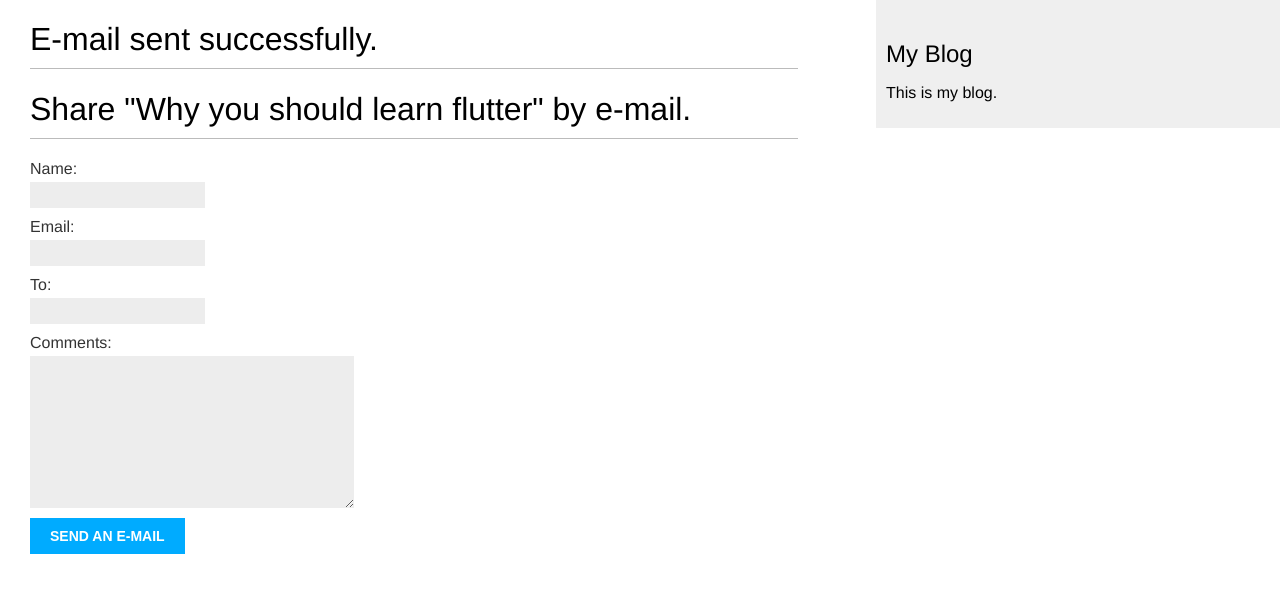
After one commit to yawtalkstechs/New-Blog-API, a Django app: page /blog/5/share/ in a window 1280 px wide. The commit adds this page. Shown: the top 593 px of the page. Run offline with Django 4.2, Linux system fonts and the light colour scheme; data comes from the database, SQL or seed files in the repository.

Commit message:
Email form added and sharing a post added

```diff
--- /dev/null
+++ b/blog/forms.py
@@ -0,0 +1,7 @@
+from django import forms
+
+class EmailPostForm(forms.Form):
+    name = forms.CharField(max_length=200)
+    email = forms.EmailField()
+    to = forms.EmailField()
+    comments = forms.CharField(required=False, widget=forms.Textarea)
--- a/blog/urls.py
+++ b/blog/urls.py
@@ -1,10 +1,12 @@
 from django.urls import path
-from .views import post_detail, post_list
+from .views import post_detail, post_list, PostListView, post_share
 
 app_name = 'blog'
 
 urlpatterns = [
-    path('', post_list, name='post_list'),
+    # path('', post_list, name='post_list'),
+    path('', PostListView.as_view(), name='post_list'),
+    path('<int:post_id>/share/', post_share, name='post_share'),
     path('<int:year>/<int:month>/<int:day>/<slug:post>/',
      post_detail, name='post_detail'),
 ]
--- a/blog/views.py
+++ b/blog/views.py
@@ -1,12 +1,16 @@
 from django.shortcuts import render, get_object_or_404
+from django.core.mail import send_mail
 from django.core.paginator import Paginator, EmptyPage, PageNotAnInteger
+from django.views.generic import ListView, DetailView
 
 from .models import Post
+from .forms import EmailPostForm
+
 # Create your views here.
 def post_list(request):
     post_list = Post.published.all()
     paginator = Paginator(post_list, 3)
-    page_number = request.GET.get('page', 1)
+    page_number = request.GET.get("page", 1)
 
     try:
         posts = paginator.page(page_number)
@@ -15,13 +19,45 @@ def post_list(request):
     except EmptyPage:
         posts = paginator.page(paginator.num_pages)
 
-    return render(request, 'blog/post/list.html', {'posts':posts})
+    return render(request, "blog/post/list.html", {"posts": posts})
+
 
 def post_detail(request, year, month, day, post):
-    post = get_object_or_404(Post,
-                            status=Post.Status.PUBLISHED,
-                            slug=post,
-                            publish__year = year,
-                            publish__month = month,
-                            publish__day = day,)
-    return render(request, 'blog/post/detail.html', {'post': post})
+    post = get_object_or_404(
+        Post,
+        status=Post.Status.PUBLISHED,
+        slug=post,
+        publish__year=year,
+        publish__month=month,
+        publish__day=day,
+    )
+    return render(request, "blog/post/detail.html", {"post": post})
+
+
+class PostListView(ListView):
+    queryset = Post.published.all()
+    context_object_name = "posts"
+    paginate_by = 3
+    template_name = "blog/post/list.html"
+
+
+def post_share(request, post_id):
+    post = get_object_or_404(Post, id=post_id, status=Post.Status.PUBLISHED)
+    sent = False
+    if request.method == "POST":
+        form = EmailPostForm(request.POST)
+        if form.is_valid():
+            cd = form.cleaned_data
+            post_url = request.build_absolute_uri(
+                post.get_absolute_url())
+            subject = f"{cd['name']} recommends you read {post.title}"
+            message = f"Read {post.title} at {post_url}\n\n" \
+                    f"{cd['name']}\'s comments: {cd['comments']}"
+            send_mail(subject, message, 'koramoahdaniel@gmail.com',
+                    [cd['to']])
+            sent = True
+    else:
+        form = EmailPostForm()
+
+    return render(request, "blog/post/share.html",
+                {"post": post, "form": form, "sent": sent},)
--- a/templates/blog/post/list.html
+++ b/templates/blog/post/list.html
@@ -11,5 +11,9 @@
         </p>
         {{ post.body|truncatewords:30|linebreaks }}
     {% endfor %}
+    {% comment "function  base view use thispagination" %}
     {% include "pagination.html" with page=posts %}
+    {% endcomment %}
+
+    {% include "pagination.html" with page=page_obj %}
 {% endblock content %}
--- /dev/null
+++ b/templates/blog/post/share.html
@@ -0,0 +1,17 @@
+{% extends 'blog/base.html' %}
+{% block title %}Share a post{% endblock title %}
+{% block content %}
+    <h1>E-mail sent successfully.</h1>
+    {% if sent %}
+        <p>
+            "{post.title}" was successfully sent to {{ form.cleaned_data.to }}.
+        </p>
+    {% else %}
+        <h1>Share "{{ post.title }}" by e-mail.</h1>
+        <form method="post">
+            {% csrf_token %}
+            {{ form.as_p }}
+            <input type="submit" value="Send an e-mail">
+        </form>
+    {% endif %}
+{% endblock content %}
```
Also changed, not shown: config/settings.py (+7 -0 lines), templates/blog/post/detail.html (+12 -5 lines).
